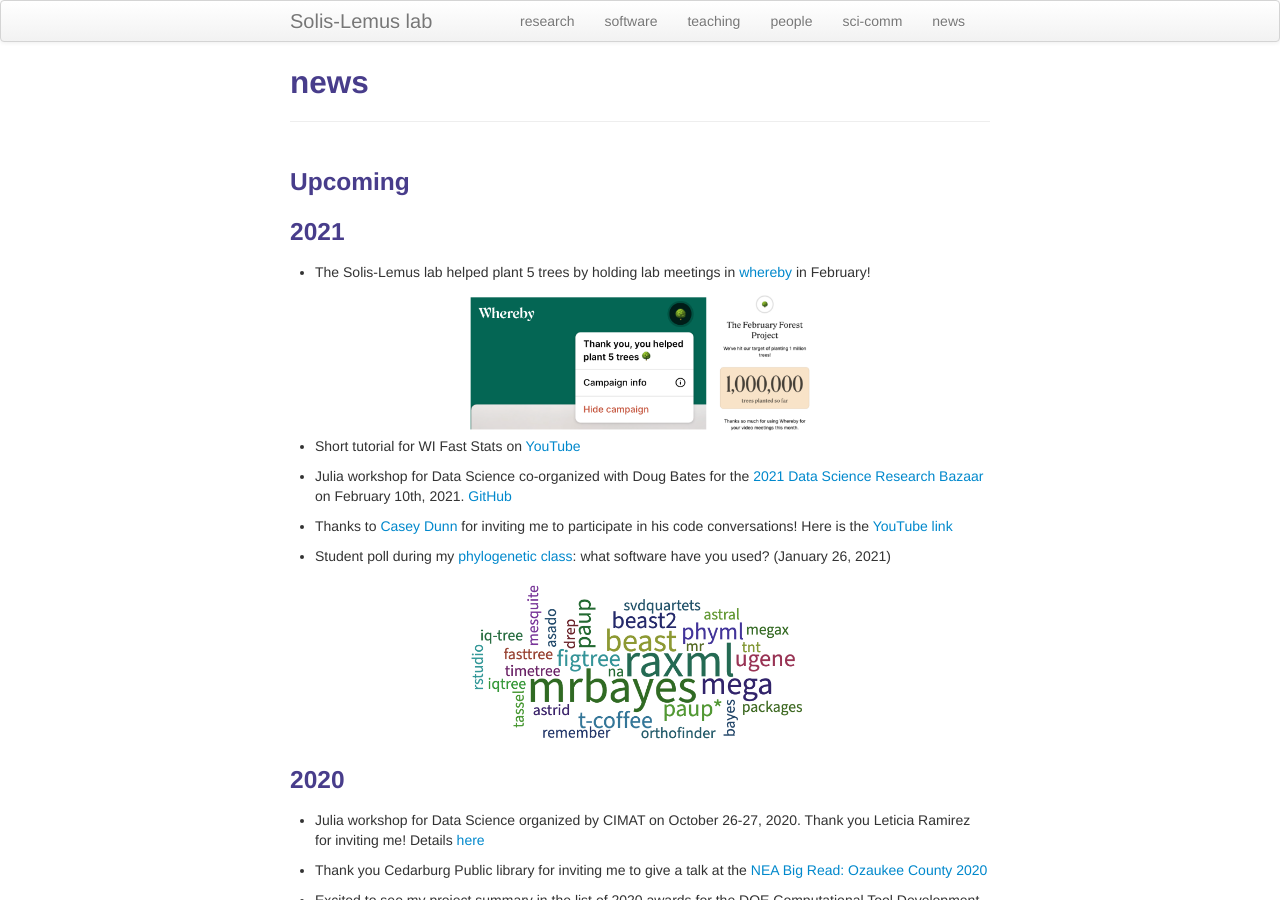
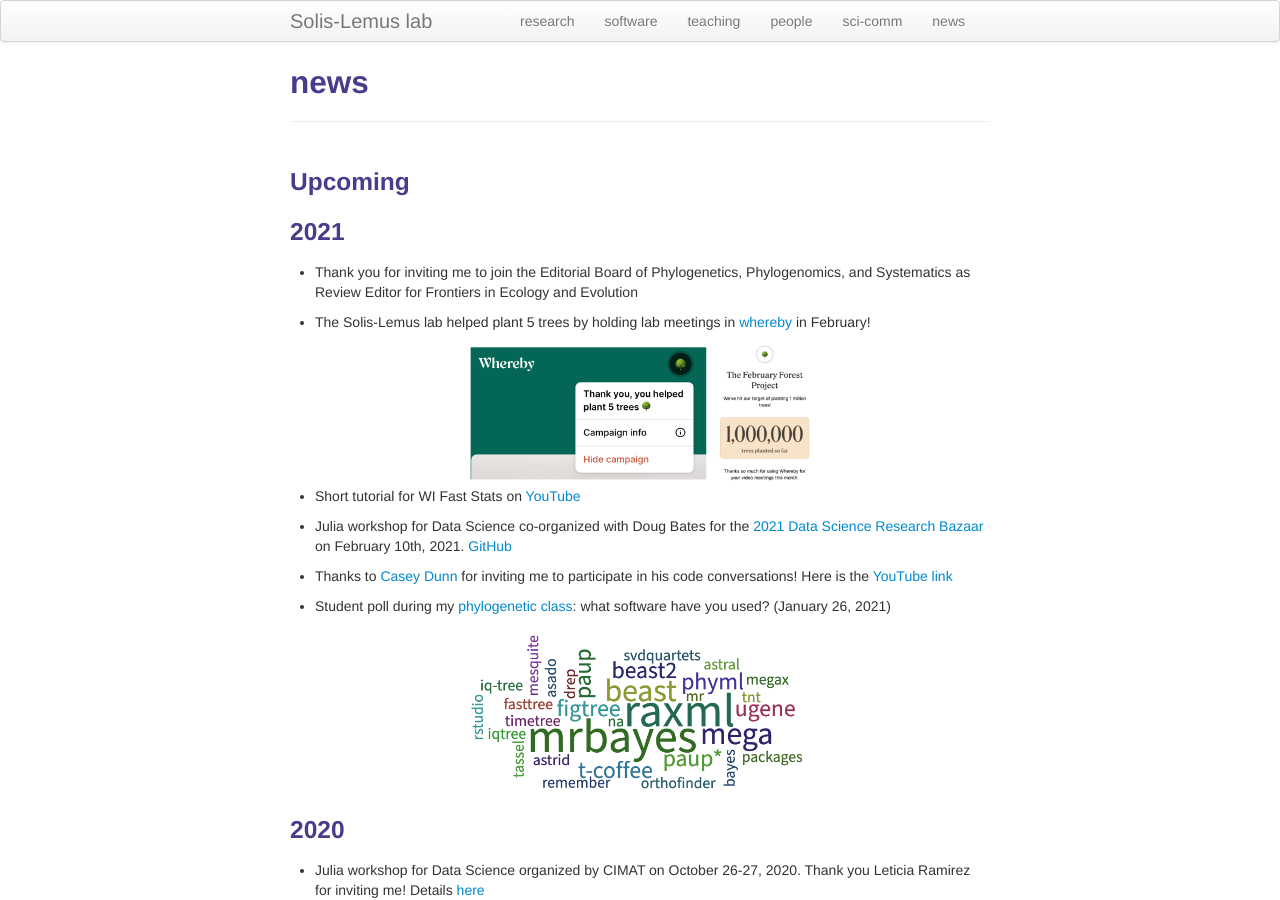
Before and after one commit to solislemuslab/solislemuslab.github.io, a Jekyll site: the page built from pages/news.md, in a window 1280 px wide and 900 px high. Built offline with Jekyll 4.4.1, drawn with Linux system fonts in a browser that asks for light colours.

Commit message:
editorial board frontiers

```diff
--- a/pages/news.md
+++ b/pages/news.md
@@ -8,6 +8,8 @@ description: Solis-Lemus lab
 
 
 ### 2021
+
+- Thank you for inviting me to join the Editorial Board of Phylogenetics, Phylogenomics, and Systematics as Review Editor for Frontiers in Ecology and Evolution
 
 - The Solis-Lemus lab helped plant 5 trees by holding lab meetings in [whereby](https://whereby.com/org/signup) in February!
 
```
